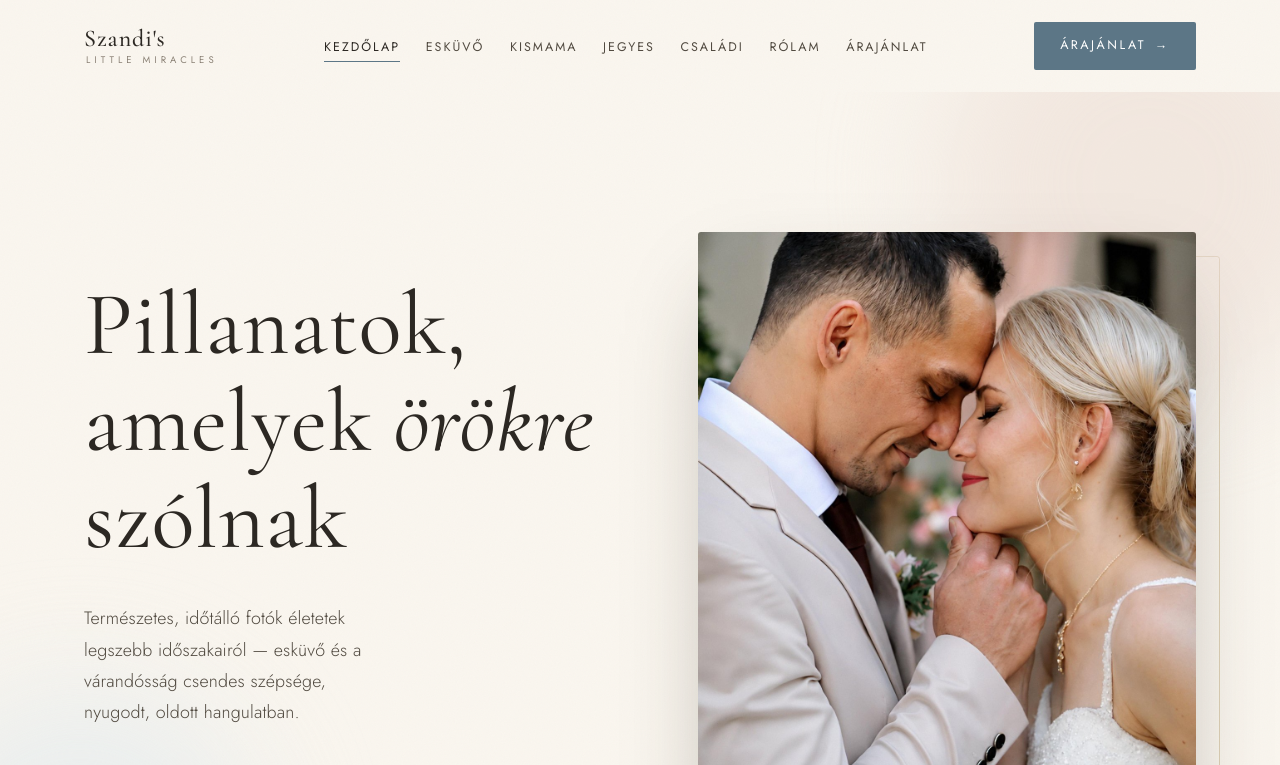
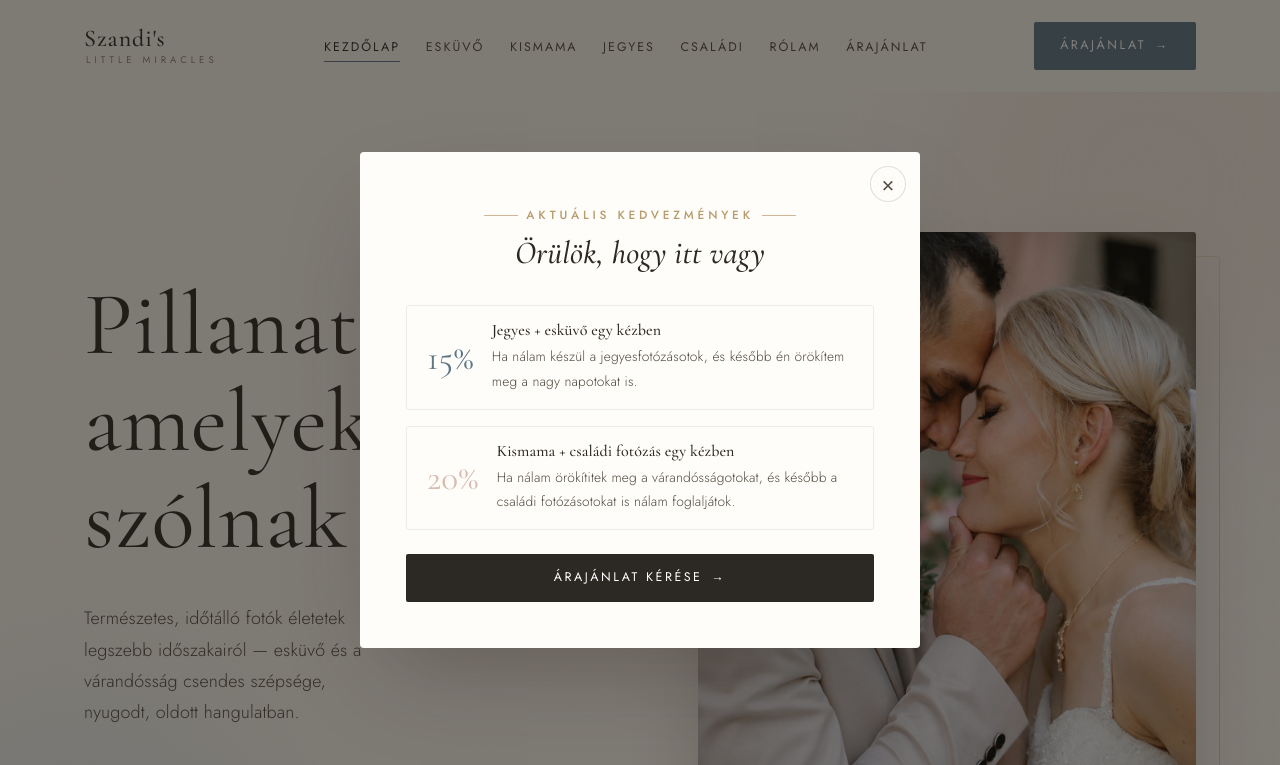
Before and after one commit to moralexandra/mora-alexandra-fotografia, a plain HTML site: page index.html in a window 1280 px wide. Shown: the top 765 px of the page. Drawn offline with nearby package versions, Linux system fonts and the light colour scheme.

Commit message:
Felugró akció-popup a főoldalon a két aktuális kedvezménnyel

```diff
--- a/css/style.css
+++ b/css/style.css
@@ -283,6 +283,40 @@ h1,h2,h3,h4{ font-family:var(--serif); color:var(--ink); font-weight:500; line-h
 .promo .pcopy h3{ font-size:clamp(1.5rem,2.4vw,2.1rem); margin-bottom:.25em; }
 
 /* =====================================================================
+   AKCIÓ POPUP (belépéskor felugró kedvezmények)
+   ===================================================================== */
+.promo-modal{ position:fixed; inset:0; z-index:150; display:flex; align-items:center; justify-content:center; padding:24px; opacity:0; visibility:hidden; transition:opacity .4s var(--ease), visibility .4s; }
+.promo-modal.open{ opacity:1; visibility:visible; }
+.pm-backdrop{ position:absolute; inset:0; background:rgba(26,22,18,.55); }
+.pm-box{
+  position:relative; width:min(94vw,560px); max-height:88vh; overflow:auto;
+  background:var(--paper); border-radius:4px; box-shadow:var(--shadow-lg);
+  padding:clamp(30px,4vw,46px); text-align:center;
+  transform:translateY(14px) scale(.97); transition:transform .4s var(--ease);
+}
+.promo-modal.open .pm-box{ transform:translateY(0) scale(1); }
+.pm-close{
+  position:absolute; top:14px; right:14px; width:36px; height:36px; border-radius:50%;
+  display:flex; align-items:center; justify-content:center; font-size:1.3rem; color:var(--ink-soft);
+  border:1px solid var(--line); background:var(--paper); transition:.3s var(--ease);
+}
+.pm-close:hover{ background:var(--cream); color:var(--ink); }
+.pm-box h3{ font-size:clamp(1.5rem,2.6vw,2rem); margin:.3em 0 1.1em; }
+.pm-list{ display:flex; flex-direction:column; gap:16px; margin-bottom:1.6em; }
+.pm-item{
+  display:flex; align-items:center; gap:18px; text-align:left;
+  border:1px solid var(--line-soft); border-radius:3px; padding:16px 20px;
+}
+.pm-pct{ font-family:var(--serif); font-size:2.2rem; line-height:1; flex:none; color:var(--blue-deep); }
+.pm-item--blush .pm-pct{ color:var(--blush-deep); }
+.pm-copy h4{ font-size:1rem; margin-bottom:.3em; }
+.pm-copy p{ font-size:.86rem; color:var(--ink-soft); }
+.pm-box .btn{ width:100%; justify-content:center; }
+@media (max-width:560px){
+  .pm-item{ flex-direction:column; align-items:flex-start; gap:6px; }
+}
+
+/* =====================================================================
    ÁRAK
    ===================================================================== */
 .price-wrap{ display:grid; gap:clamp(34px,5vw,64px); }
--- a/index.html
+++ b/index.html
@@ -11,6 +11,33 @@
 <link rel="stylesheet" href="css/style.css">
 </head>
 <body>
+
+<!-- ============ AKCIÓ POPUP ============ -->
+<div class="promo-modal" id="promo-modal" aria-hidden="true">
+  <div class="pm-backdrop" data-pm-close></div>
+  <div class="pm-box" role="dialog" aria-modal="true" aria-labelledby="pm-title">
+    <button class="pm-close" aria-label="Bezárás" data-pm-close>&times;</button>
+    <span class="kicker center">Aktuális kedvezmények</span>
+    <h3 class="serif-italic" id="pm-title">Örülök, hogy itt vagy</h3>
+    <div class="pm-list">
+      <div class="pm-item">
+        <div class="pm-pct">15%</div>
+        <div class="pm-copy">
+          <h4>Jegyes + esküvő egy kézben</h4>
+          <p>Ha nálam készül a jegyesfotózásotok, és később én örökítem meg a nagy napotokat is.</p>
+        </div>
+      </div>
+      <div class="pm-item pm-item--blush">
+        <div class="pm-pct">20%</div>
+        <div class="pm-copy">
+          <h4>Kismama + családi fotózás egy kézben</h4>
+          <p>Ha nálam örökítitek meg a várandósságotokat, és később a családi fotózásotokat is nálam foglaljátok.</p>
+        </div>
+      </div>
+    </div>
+    <a href="#ajanlat" class="btn" data-pm-close>Árajánlat kérése<span class="arrow">→</span></a>
+  </div>
+</div>
 
 <!-- ============ HEADER ============ -->
 <header class="site-header">
--- a/js/main.js
+++ b/js/main.js
@@ -42,6 +42,27 @@ document.addEventListener("DOMContentLoaded", () => {
 
   /* ---- aktuális év a footerben ---- */
   document.querySelectorAll("[data-year]").forEach(el => el.textContent = new Date().getFullYear());
+
+  /* ---- AKCIÓ POPUP (egyszer, session-enként) ---- */
+  const promoModal = document.querySelector("#promo-modal");
+  if (promoModal) {
+    const openPromo = () => {
+      promoModal.classList.add("open");
+      promoModal.setAttribute("aria-hidden", "false");
+      document.body.style.overflow = "hidden";
+    };
+    const closePromo = () => {
+      promoModal.classList.remove("open");
+      promoModal.setAttribute("aria-hidden", "true");
+      document.body.style.overflow = "";
+    };
+    if (!sessionStorage.getItem("promoModalShown")) {
+      setTimeout(openPromo, 900);
+      sessionStorage.setItem("promoModalShown", "1");
+    }
+    promoModal.querySelectorAll("[data-pm-close]").forEach(el => el.addEventListener("click", closePromo));
+    document.addEventListener("keydown", (e) => { if (e.key === "Escape") closePromo(); });
+  }
 
   /* ---- LIGHTBOX galéria ---- */
   const items = Array.from(document.querySelectorAll(".gallery .g-item"));
```
Also changed, not shown: 1 other file.
